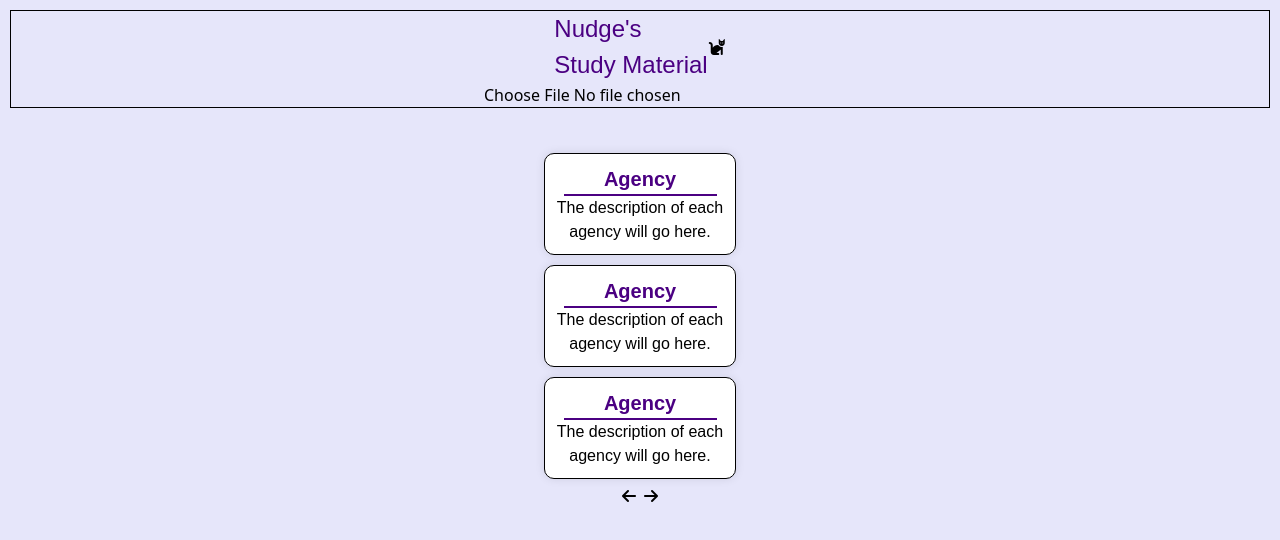
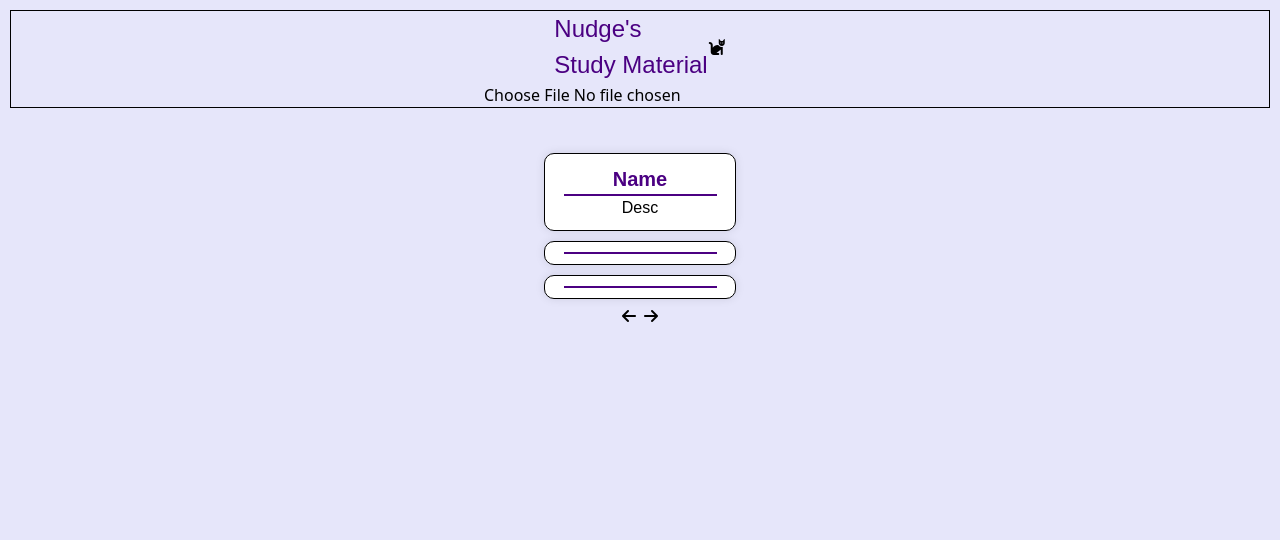
Before and after one commit to tremckinley/nudge-react-app, a React (Vite) app: page / in a window 1280 px wide. Shown: the top 540 px of the page. Built offline with nearby package versions, Linux system fonts and the light colour scheme; a web font is replaced by a local one.

Commit message:
pass agency data as props to FlashCard component and update file reading logic

```diff
--- a/src/App.jsx
+++ b/src/App.jsx
@@ -5,16 +5,17 @@ import FlashCardContainer from './FlashCard/FlashCardContainer'
 import csvToJson from './resources/csv_to_json'
 
 function App() {
-
-useEffect(() => {
+  const [agencyData, setAgencyData] = useState(null);
+  useEffect(() => {
   document.getElementById('fileInput').addEventListener('change', async (event) => {
   const file = event.target.files[0];
   if (file) {
     const reader = new FileReader();
     reader.onload = async function(e) {
       const text = e.target.result;
-      console.log("File content:", text); // Debugging statement
-
+      //console.log("File content:", text); // Debugging statement
+      setAgencyData(text.split('\n').map(row => row.split(',')));
+      console.log(agencyData);
     };
     reader.readAsText(file);
   }
@@ -34,7 +35,7 @@ useEffect(() => {
     </header>
     <section>
       <FlashCardContainer>
-        <FlashCard />
+        <FlashCard AName={agencyData ? agencyData[1][2] : "Name"} ADesc={agencyData ? agencyData[1][3] : "Desc"}/>
         <FlashCard />
         <FlashCard />
       </FlashCardContainer>
--- a/src/FlashCard/FlashCard.jsx
+++ b/src/FlashCard/FlashCard.jsx
@@ -9,9 +9,9 @@ export default function FlashCard(props) {
 
     return (
         <div className="ticker border my-2 w-48">
-            <h2 id="agencyName" className="">Agency</h2>
+            <h2 id="agencyName" className="">{props.AName}</h2>
             <hr></hr>
-            <p id="agencyDescription">The description of each agency will go here.</p>
+            <p id="agencyDescription">{props.ADesc}</p>
         </div>
     )
 
```
Also changed, not shown: src/resources/agency_facts.csv.
